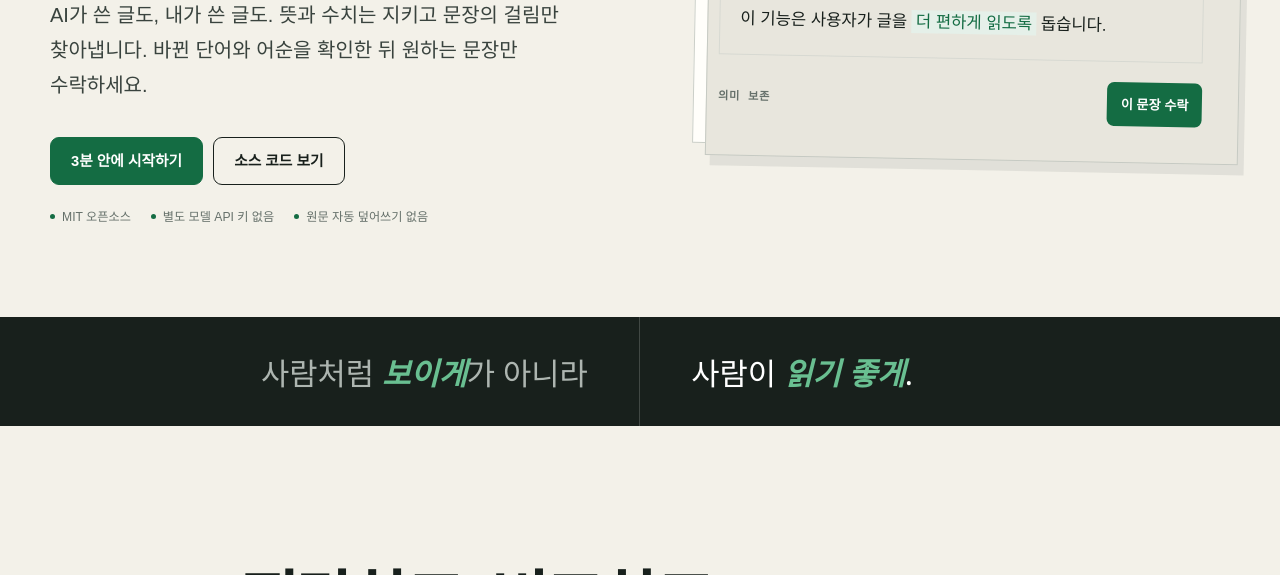
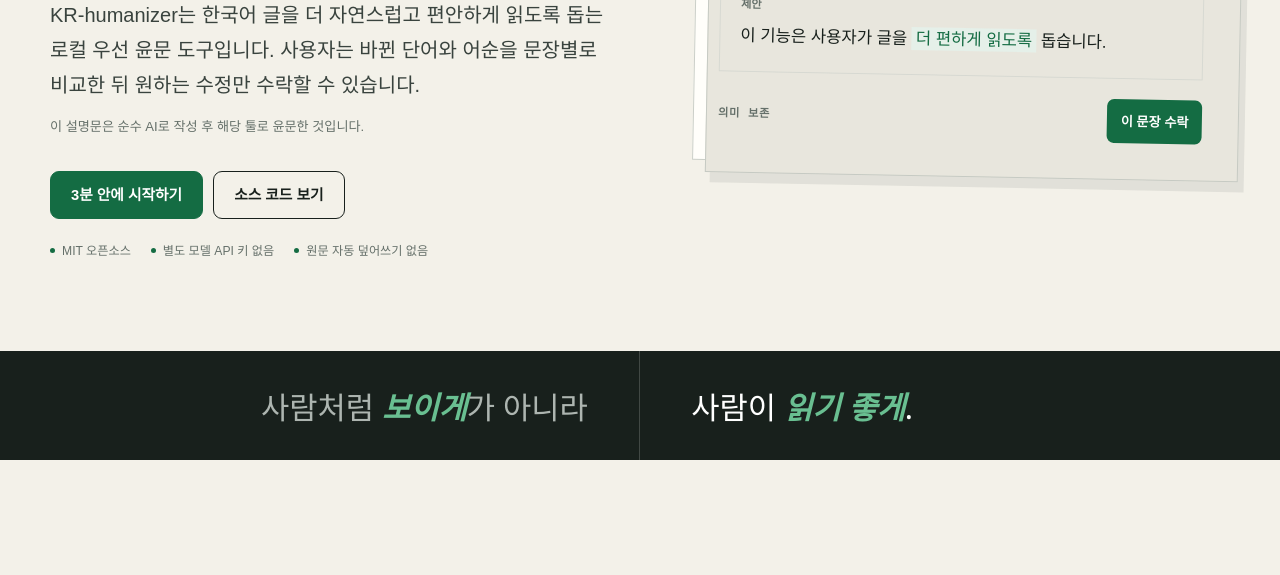
Before and after one commit to kuseumkkrkkr/KR-humanizer, a plain HTML site: page index.html in a window 1280 px wide. Shown: the part 525-1100 px from the top of the page. Drawn offline with Linux system fonts and the light colour scheme.

Commit message:
docs: humanize product description with disclosure

```diff
--- a/index.html
+++ b/index.html
@@ -79,7 +79,8 @@
       <div class="hero-copy">
         <p class="kicker">LOCAL-FIRST KOREAN WRITING REVIEW</p>
         <h1>고친 문장을<br><em>먼저</em> 보여줍니다.</h1>
-        <p class="lede">AI가 쓴 글도, 내가 쓴 글도. 뜻과 수치는 지키고 문장의 걸림만 찾아냅니다. 바뀐 단어와 어순을 확인한 뒤 원하는 문장만 수락하세요.</p>
+        <p class="lede">KR-humanizer는 한국어 글을 더 자연스럽고 편안하게 읽도록 돕는 로컬 우선 윤문 도구입니다. 사용자는 바뀐 단어와 어순을 문장별로 비교한 뒤 원하는 수정만 수락할 수 있습니다.</p>
+        <p class="ai-disclosure">이 설명문은 순수 AI로 작성 후 해당 툴로 윤문한 것입니다.</p>
         <div class="hero-actions">
           <a class="button primary" href="guide/">3분 안에 시작하기</a>
           <a class="button secondary" href="https://github.com/kuseumkkrkkr/KR-humanizer">소스 코드 보기</a>
--- a/styles.css
+++ b/styles.css
@@ -36,6 +36,7 @@
 h1 { max-width: 650px; margin: 0; font-size: clamp(3.6rem, 7.5vw, 6.8rem); line-height: .94; }
 h1 em { color: var(--green); font-style: italic; }
 .lede { max-width: 610px; margin: 34px 0 0; color: #39433e; font-size: clamp(1.03rem, 1.6vw, 1.25rem); line-height: 1.75; word-break: keep-all; }
+.ai-disclosure { max-width: 610px; margin: 14px 0 0; color: var(--muted); font-size: .82rem; line-height: 1.55; }
 .hero-actions, .cta-links { display: flex; flex-wrap: wrap; gap: 10px; margin-top: 34px; }
 .button { min-height: 48px; display: inline-flex; align-items: center; justify-content: center; padding: 0 20px; border: 1px solid var(--ink); border-radius: 9px; font-size: .92rem; font-weight: 800; text-decoration: none; transition: transform .16s ease, background .16s ease; }
 .button:hover { transform: translateY(-2px); }
```
